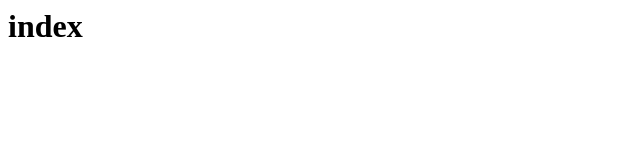
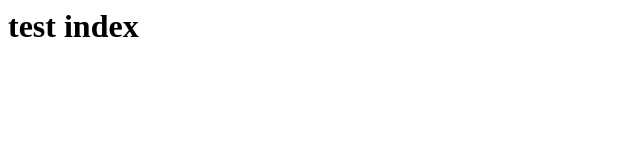
Before and after one commit to HamzaKu/hamzaku.github.io, a plain HTML site: page index.html in a window 1280 px wide. Shown: the whole page, without its empty margins (0-640 px from the left). Drawn offline with Linux system fonts and the light colour scheme.

Commit message:
Update index.html

```diff
--- a/index.html
+++ b/index.html
@@ -1 +1 @@
-<h1>index<h1/>
+<h1>test index</h1>
```
